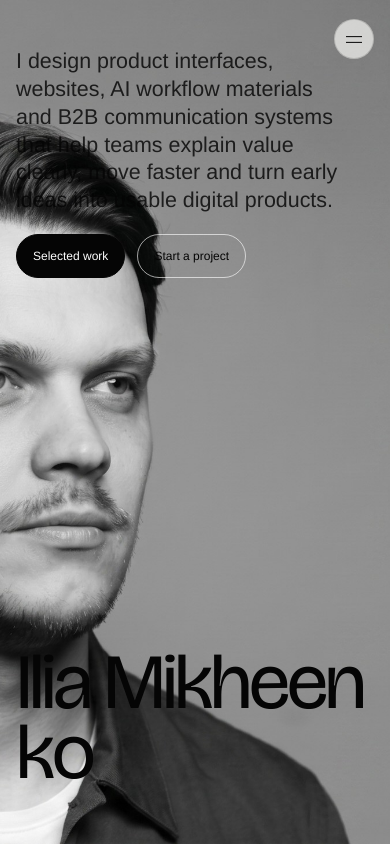
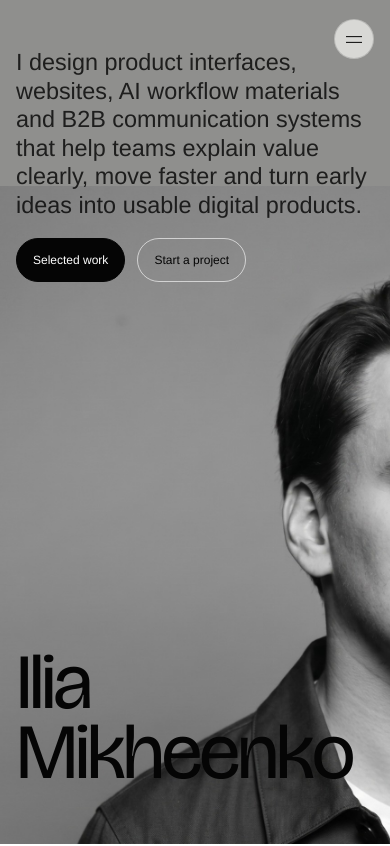
Before and after one commit to miheenko-i/portfolio, a React (Vite) app: page / in a window 390 px wide. Shown: the top 846 px of the page. Built offline with nearby package versions, Linux system fonts and the light colour scheme; a web font is replaced by a local one.

Commit message:
Improve hero responsiveness

```diff
--- a/src/main.jsx
+++ b/src/main.jsx
@@ -266,8 +266,13 @@ function App() {
       <header className="hero is-visible" id="top" style={{ '--hero-bg': `url(${asset('/hero-background.jpg')})` }}>
 
         <div className="heroInner">
-          <h1>
-            <SplitText text="Ilia Mikheenko" />
+          <h1 aria-label="Ilia Mikheenko">
+            <span className="titleLine">
+              <SplitText text="Ilia" />
+            </span>
+            <span className="titleLine">
+              <SplitText text="Mikheenko" />
+            </span>
           </h1>
 
           <div className="heroCopy">
--- a/src/style.css
+++ b/src/style.css
@@ -339,7 +339,7 @@ h4,
 }
 
 .heroCopy {
-  grid-column: 1 / span 4;
+  grid-column: 1 / span 6;
   grid-row: 1;
   align-self: start;
   min-width: 0;
@@ -373,6 +373,14 @@ h1 {
   color: var(--text);
 }
 
+.titleLine {
+  display: inline-block;
+}
+
+.titleLine + .titleLine {
+  margin-left: 0.18em;
+}
+
 .heroLead {
   max-width: 640px;
   color: var(--muted);
@@ -383,7 +391,7 @@ h1 {
 }
 
 .hero .heroLead {
-  max-width: 620px;
+  max-width: none;
   color: rgba(5, 5, 5, 0.82);
   font-size: clamp(1.34rem, 1.9vw, 2.08rem);
   line-height: 1.3;
@@ -1091,6 +1099,9 @@ h1 {
     min-height: 100svh;
     width: 100%;
     margin-top: 0;
+    background:
+      var(--hero-bg) 50% bottom / auto 78% no-repeat,
+      #8f8f8d;
   }
 
   .heroInner {
@@ -1212,8 +1223,18 @@ h1 {
     white-space: normal;
   }
 
+  .titleLine {
+    display: block;
+  }
+
+  .titleLine + .titleLine {
+    margin-left: 0;
+  }
+
   .hero .heroLead {
-    max-width: 24rem;
+    max-width: 22rem;
+    font-size: clamp(1.2rem, 6vw, 1.65rem);
+    line-height: 1.22;
   }
 
   .heroCopy {
```
